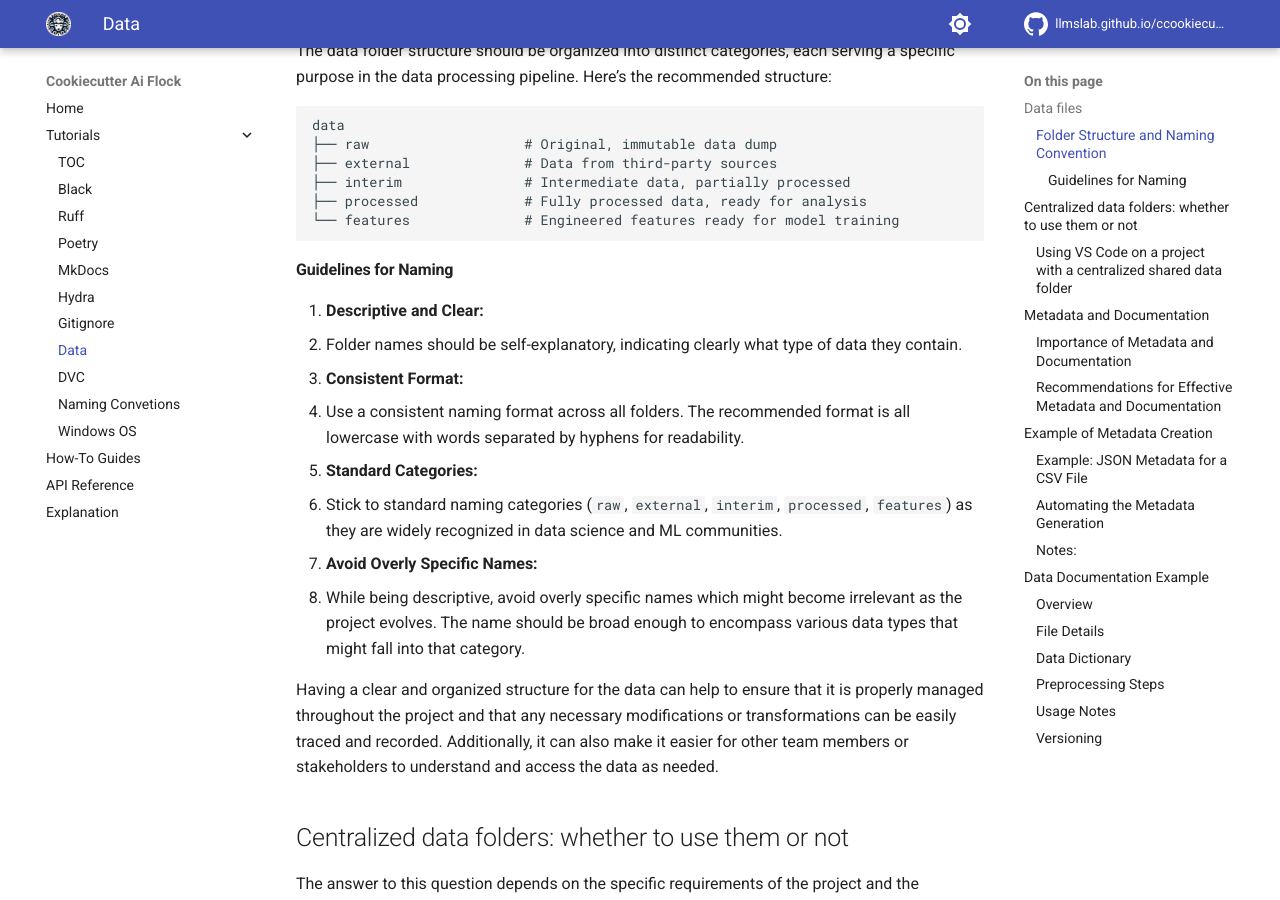
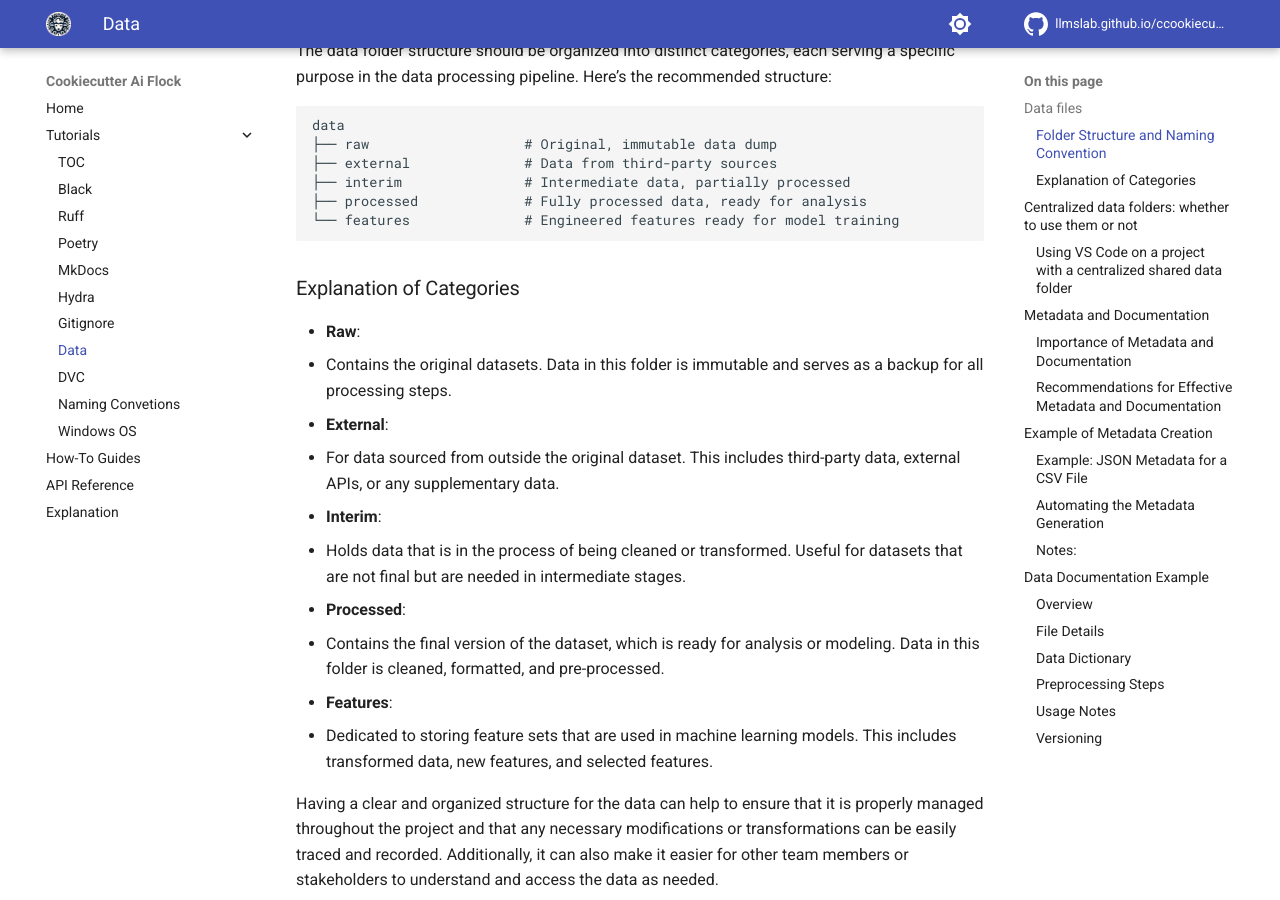
Before and after one commit to LLMsLab/cookiecutter-ai-flock, an MkDocs documentation site: the page built from docs/tutorials/data.md, in a window 1280 px wide and 900 px high, scrolled down 645 px. Built offline with MkDocs 1.6.1 and Material for MkDocs 9.7.7, drawn with Linux system fonts in a browser that asks for light colours; comment, search, counter and statistics services are not loaded.

````diff
--- a/docs/tutorials/data.md
+++ b/docs/tutorials/data.md
@@ -34,27 +34,30 @@
 └── features              # Engineered features ready for model training
 ```
 
-#### Guidelines for Naming
+### Explanation of Categories
 
-1. **Descriptive and Clear:**
-   - Folder names should be self-explanatory, indicating clearly what
-     type of data they contain.
+- **Raw**:
+   - Contains the original datasets. Data in this folder is immutable
+     and serves as a backup for all processing steps.
 
-2. **Consistent Format:**
-   - Use a consistent naming format across all folders. The recommended
-     format is all lowercase with words separated by hyphens for
-     readability.
+- **External**:
+   - For data sourced from outside the original dataset. This includes
+     third-party data, external APIs, or any supplementary data.
 
-3. **Standard Categories:**
-   - Stick to standard naming categories (`raw`, `external`, `interim`,
-     `processed`, `features`) as they are widely recognized in data
-     science and ML communities.
+- **Interim**:
+   - Holds data that is in the process of being cleaned or transformed.
+     Useful for datasets that are not final but are needed in
+     intermediate stages.
 
-4. **Avoid Overly Specific Names:**
-   - While being descriptive, avoid overly specific names which might
-     become irrelevant as the project evolves. The name should be broad
-     enough to encompass various data types that might fall into that
-     category.
+- **Processed**:
+   - Contains the final version of the dataset, which is ready for
+     analysis or modeling. Data in this folder is cleaned, formatted,
+     and pre-processed.
+
+- **Features**:
+   - Dedicated to storing feature sets that are used in machine learning
+     models. This includes transformed data, new features, and selected
+     features.
 
 Having a clear and organized structure for the data can help to ensure
 that it is properly managed throughout the project and that any
````
